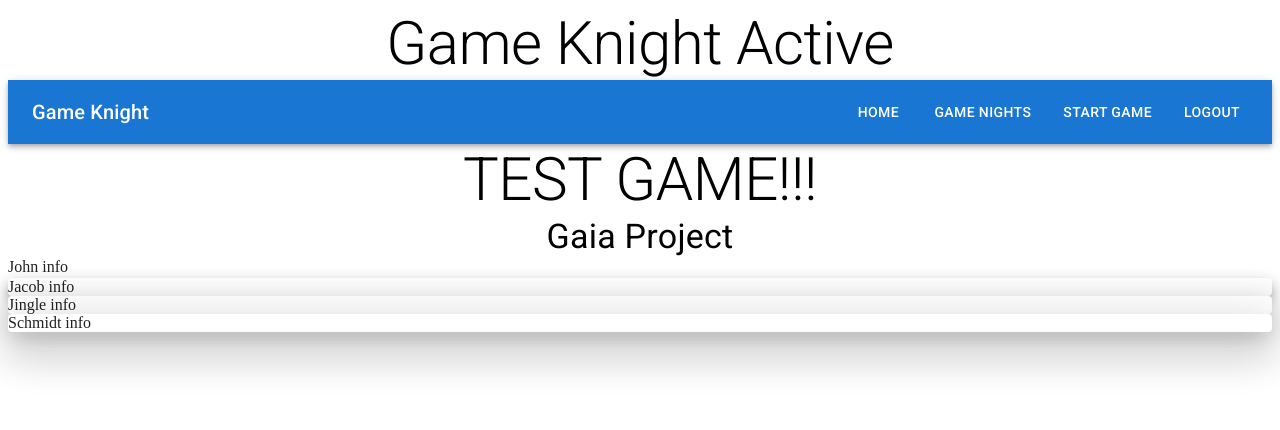
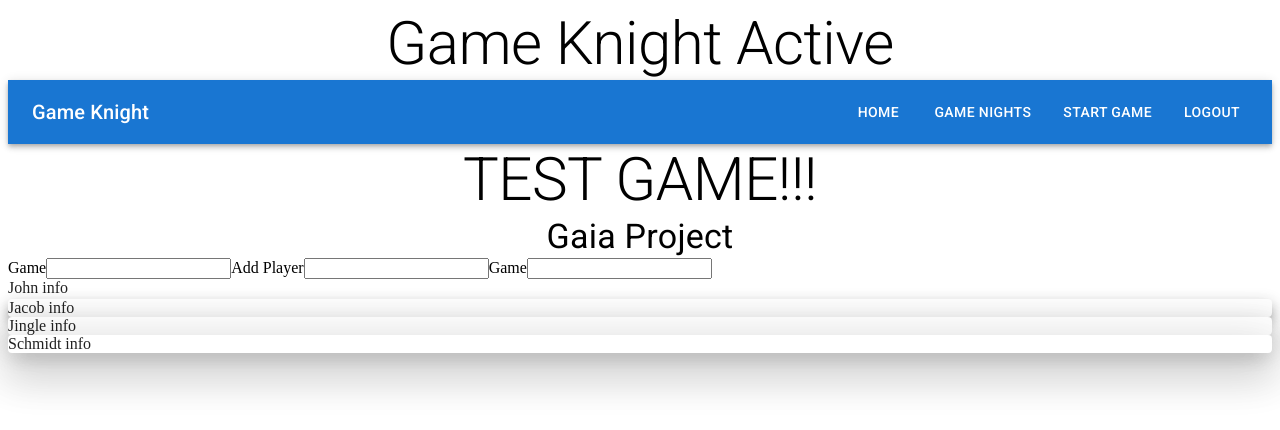
Before and after one commit to 4L00P/game-knight-legacy, a React app: page /current-game in a window 1280 px wide. Shown: the top 430 px of the page. Built offline with nearby package versions, Linux system fonts and the light colour scheme.

Commit message:
ADD forms for group info in CurrentGame.jsx

```diff
--- a/src/client/views/CurrentGame.jsx
+++ b/src/client/views/CurrentGame.jsx
@@ -37,7 +37,8 @@ function CurrentGame() {
    * useForm
    * Make the form first
    * install react-hooks-form
-   * use in-born register (returns name, ref, onChange, onBlur) property. use spread operator {...register'idName'}
+   * use in-born register (returns name, ref, onChange, onBlur) property.
+   *  use spread operator {...register('idName')}
    */
 
   return (
@@ -57,6 +58,14 @@ function CurrentGame() {
         <div>Jingleheimer</div>
         <div>Schmidt</div>
       </div> */}
+      <form>
+        <label htmlFor="name">Game</label>
+        <input type="text" id="name"/>
+        <label htmlFor="player">Add Player</label>
+        <input type="text" id="player"/>
+        <label htmlFor="game">Game</label>
+        <input type="text" id="game"/>
+      </form>
       <div className="player-info-bars">
         <Paper elevation={0} style={{ height: '20px', width: '90px' }}>
           John info
```
